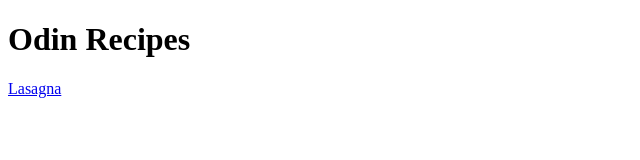
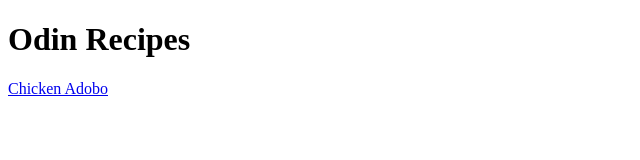
Before and after one commit to gemmolina/odin-recipes, a plain HTML site: page index.html in a window 1280 px wide. Shown: the full height of the page, 0-640 px from the left. Drawn offline with Linux system fonts and the light colour scheme.

Commit message:
modified index
git add
d

```diff
--- a/index.html
+++ b/index.html
@@ -2,12 +2,12 @@
 <html lang="en">
 <head>
     <meta charset="UTF-8">
-    <meta http-equiv="X-UA-Compatible" content="IE=edge">
     <meta name="viewport" content="width=device-width, initial-scale=1.0">
     <title>Document</title>
 </head>
 <body>
-    <h1>Odin Recipes</h1>
-    <a href="recipes/lasagna.html">Lasagna</a>
+     <h1>Odin Recipes</h1>
+    <a href="recipes/chickenadobo.html">Chicken Adobo</a>
+
 </body>
 </html>
```
